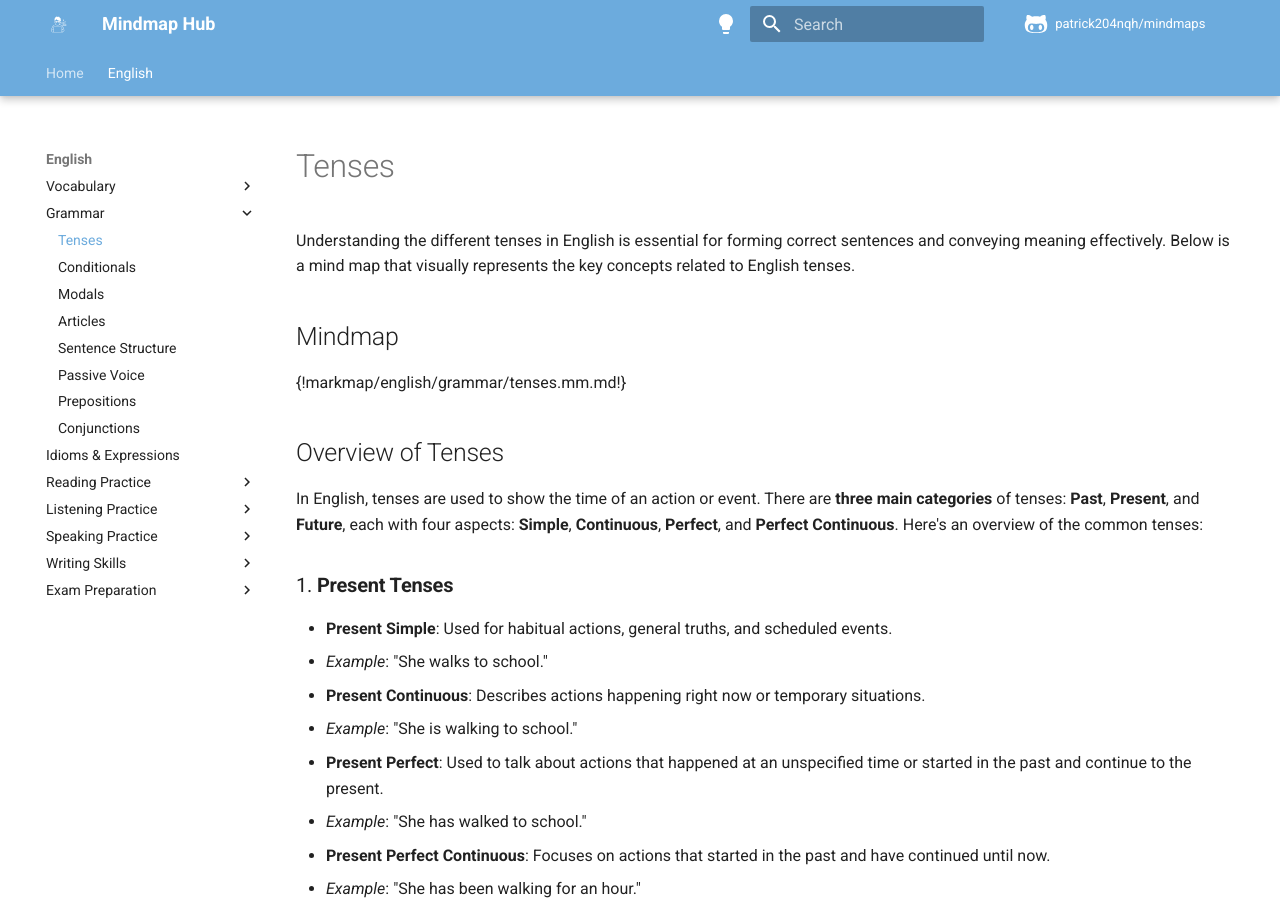
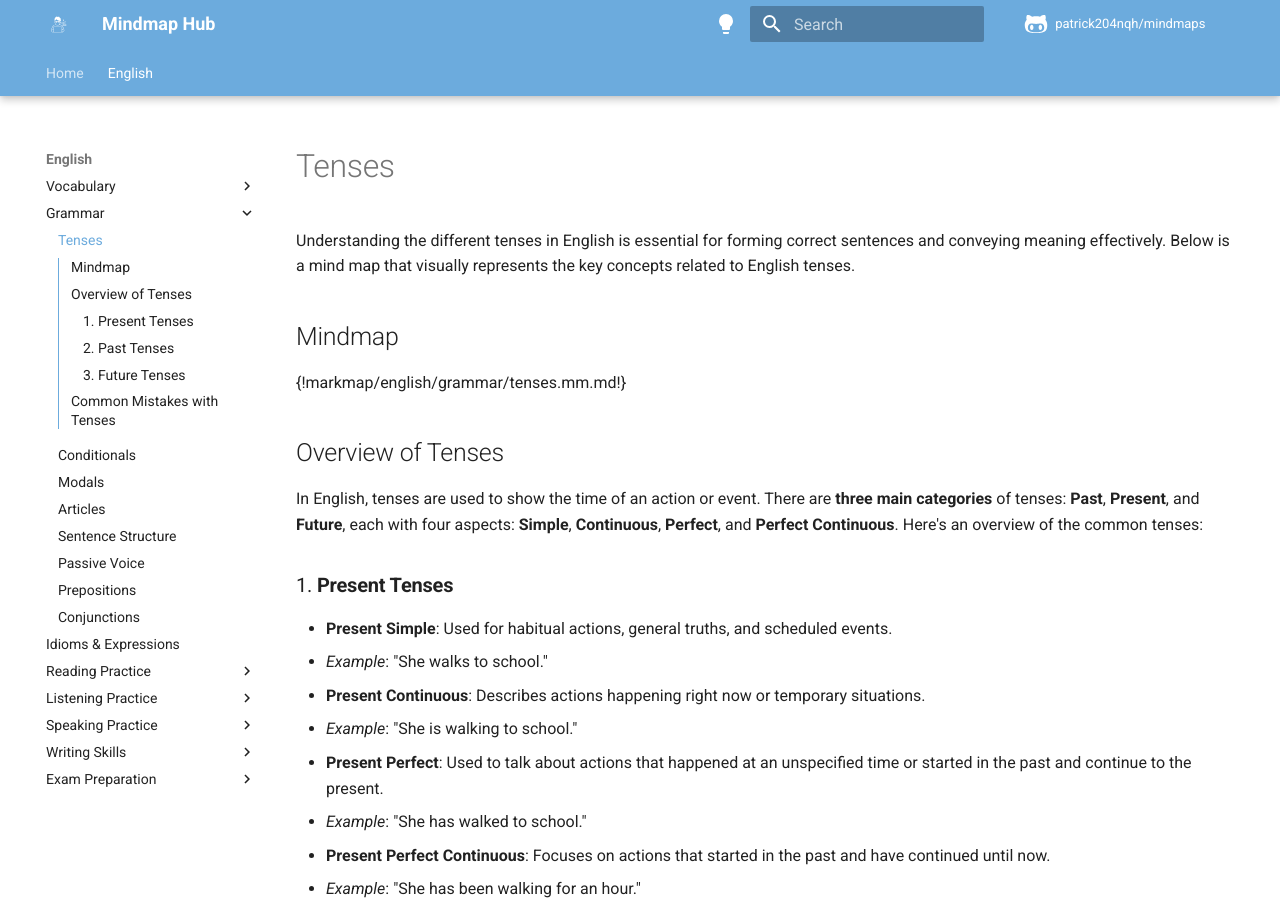
Before and after one commit to patrick204nqh/mindmaps, an MkDocs documentation site: the page built from docs/english/grammar/tenses.md, in a window 1280 px wide and 900 px high. Built offline with MkDocs 1.6.1 and Material for MkDocs 9.7.7, drawn with Linux system fonts in a browser that asks for light colours; comment, search, counter and statistics services are not loaded.

Commit message:
Update grammar tenses documentation and navigation integration

```diff
--- a/mkdocs.yaml
+++ b/mkdocs.yaml
@@ -44,11 +44,11 @@ theme:
     # - navigation.expand
     # - navigation.footer
     # - header.autohide
+    - toc.integrate
+    # - tabs
     - content.code.copy
     - content.code.edit
     - content.code.view
-    # - toc.integrate
-    # - tabs
 
 plugins:
   - search
@@ -72,7 +72,8 @@ plugins:
       # view_version: '0.15.3'
 
 nav:
-  - Home: index.md
+  - Home:
+    - index.md
 
   # English Section
   - English:
@@ -135,6 +136,7 @@ nav:
 markdown_extensions:
   - toc:
       permalink: true
+      toc_depth: 4
   - admonition
   - footnotes
   - def_list
```
Also changed, not shown: docs/english/grammar/tenses.md (+2 -1 lines).
